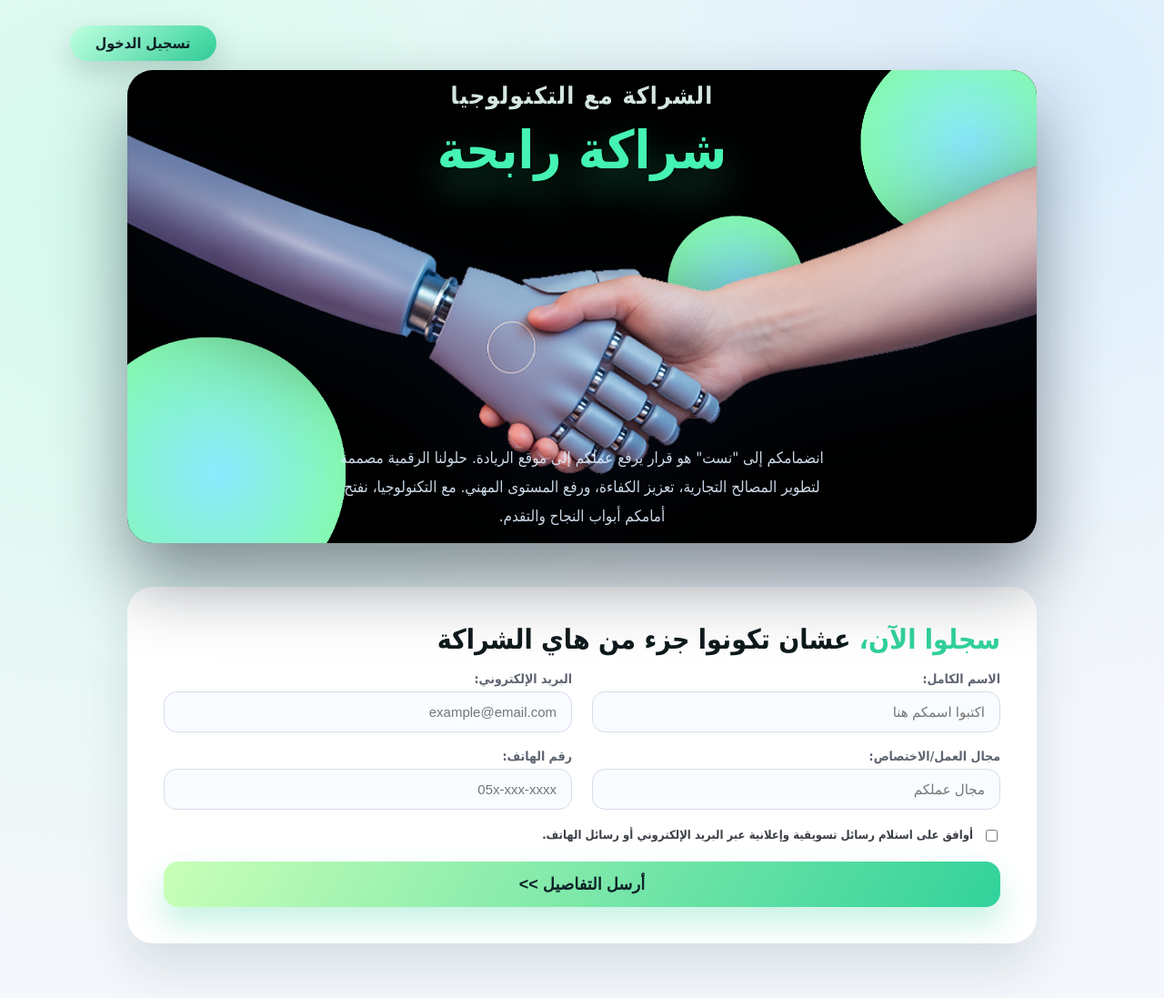
After one commit to nestsolutions98-cell/Nest, a Python web app: template templates/landing.html in a window 1280 px wide. The commit adds this page. Shown: the whole page at 91% size. Run offline with Jinja, Linux system fonts and the light colour scheme; the template is opened without the code that fills it, so the values that code supplies are empty.

Commit message:
added landing page

```diff
--- /dev/null
+++ b/templates/landing.html
@@ -0,0 +1,401 @@
+<!DOCTYPE html>
+<html lang="ar" dir="rtl">
+<head>
+  <meta charset="UTF-8">
+  <meta name="viewport" content="width=device-width, initial-scale=1.0">
+  <title>شراكة رابحة | نست</title>
+  <style>
+    :root {
+      --bg-light: #f4f7fb;
+      --accent: #32d29b;
+      --accent-dark: #00b7a1;
+      --text-dark: #0f1a1c;
+      --muted: #5f6472;
+      --card-radius: 28px;
+    }
+
+    * {
+      box-sizing: border-box;
+    }
+
+    body {
+      margin: 0;
+      font-family: "Tahoma", sans-serif;
+      background: radial-gradient(circle at 10% 20%, rgba(151, 255, 208, 0.35), transparent 55%),
+                  radial-gradient(circle at 90% 10%, rgba(142, 209, 255, 0.25), transparent 45%),
+                  var(--bg-light);
+      color: var(--text-dark);
+      min-height: 100vh;
+      display: flex;
+      flex-direction: column;
+    }
+
+    .top-bar {
+      display: flex;
+      justify-content: flex-end;
+      align-items: center;
+      padding: 28px 6vw 0;
+    }
+
+    .login-button {
+      display: inline-flex;
+      align-items: center;
+      justify-content: center;
+      padding: 10px 28px;
+      border-radius: 999px;
+      font-weight: 700;
+      color: #0f2328;
+      text-decoration: none;
+      background: linear-gradient(135deg, #c0ffe0, var(--accent));
+      box-shadow: 0 12px 30px rgba(9, 56, 38, 0.18);
+      transition: transform 0.25s ease, box-shadow 0.25s ease;
+    }
+
+    .login-button:hover {
+      transform: translateY(-2px);
+      box-shadow: 0 18px 36px rgba(9, 56, 38, 0.26);
+    }
+
+    main {
+      width: min(1000px, 92vw);
+      margin: 10px auto 60px;
+    }
+
+    .hero-card {
+      position: relative;
+      display: flex;
+      flex-direction: column;
+      align-items: center;
+      justify-content: center;
+      text-align: center;
+      gap: clamp(20px, 3vw, 32px);
+      background: #050a13 url("{{ url_for('static', filename='images/black.png') }}") center/cover no-repeat;
+      color: #f9ffff;
+      border-radius: var(--card-radius);
+      padding: clamp(56px, 8vw, 96px) clamp(36px, 8vw, 96px);
+      overflow: hidden;
+      min-height: clamp(420px, 58vw, 520px);
+      box-shadow: 0 42px 78px rgba(5, 15, 32, 0.45);
+      isolation: isolate;
+    }
+
+    .hero-card::before,
+    .hero-card::after {
+      content: "";
+      position: absolute;
+      border-radius: 50%;
+      pointer-events: none;
+      opacity: 0.85;
+      mix-blend-mode: screen;
+      background: url("{{ url_for('static', filename='images/GradientCercile.png') }}") center/contain no-repeat;
+    }
+
+
+    .hero-hand {
+      position: absolute;
+      top: 58%;
+      left: 50%;
+      transform: translate(-48%, -60%) scale(0.8);
+      width: clamp(940px, 120vw, 1380px);
+      max-width: none;
+      height: auto;
+      object-fit: contain;
+      z-index: 2;
+      pointer-events: none;
+      filter: drop-shadow(0 42px 68px rgba(6, 14, 28, 0.6));
+    }
+
+    .hero-orb {
+      position: absolute;
+      z-index: 1;
+      pointer-events: none;
+    }
+
+    .hero-orb--left {
+      left: clamp(-8%, -4vw, -60px);
+      bottom: clamp(-14%, -10vw, -120px);
+      width: clamp(180px, 25vw, 300px);
+    }
+
+    .hero-orb--right {
+      right: clamp(-6%, -2vw, 40px);
+      top: clamp(-6%, -3vw, 30px);
+      width: clamp(140px, 22vw, 220px);
+    }
+
+    .hero-orb--bottom {
+      right: clamp(12%, 20vw, 260px);
+      bottom: clamp(10%, 18vw, 210px);
+      width: clamp(100px, 15vw, 150px);
+    }
+
+    .hero-copy {
+      position: relative;
+      z-index: 3;
+      top: -120px;
+      max-width: clamp(360px, 60vw, 560px);
+    }
+
+    .hero-copy h2 {
+      margin: 0;
+      font-size: clamp(18px, 2.5vw, 26px);
+      letter-spacing: 0.05em;
+      color: rgba(236, 255, 250, 0.9);
+    }
+
+    .hero-copy h1 {
+      margin: 14px 0 18px;
+      font-size: clamp(38px, 6.4vw, 58px);
+      color: #45f3b2;
+      line-height: 1.08;
+      text-shadow: 0 18px 46px rgba(69, 243, 178, 0.45);
+    }
+
+    .hero-paragraph {
+      position: relative;
+      z-index: 3;
+      top: 120px;
+      max-width: clamp(360px, 60vw, 560px);
+      margin: 0;
+      font-size: clamp(15px, 2.3vw, 17px);
+      line-height: 1.9;
+      color: rgba(224, 240, 255, 0.9);
+    }
+
+    .signup-card {
+      margin-top: clamp(32px, 6vw, 48px);
+      background: #fff;
+      border-radius: var(--card-radius);
+      padding: clamp(24px, 5vw, 40px);
+      box-shadow: 0 26px 55px rgba(15, 50, 68, 0.12);
+    }
+
+    .signup-card h3 {
+      margin: 0 0 18px;
+      font-size: clamp(24px, 3vw, 30px);
+      color: var(--text-dark);
+    }
+
+    .signup-card h3 span {
+      color: var(--accent);
+    }
+
+    .signup-card form {
+      display: grid;
+      grid-template-columns: repeat(2, minmax(0, 1fr));
+      gap: 18px 22px;
+    }
+
+    .form-field {
+      display: flex;
+      flex-direction: column;
+      gap: 6px;
+    }
+
+    label {
+      font-size: 14px;
+      color: var(--muted);
+      font-weight: 600;
+    }
+
+    input[type="text"],
+    input[type="email"] {
+      width: 100%;
+      padding: 13px 16px;
+      border-radius: 14px;
+      border: 1px solid #d8dde6;
+      background: #f8fbff;
+      font-size: 15px;
+      transition: border-color 0.2s ease, box-shadow 0.2s ease;
+    }
+
+    input[type="text"]:focus,
+    input[type="email"]:focus {
+      outline: none;
+      border-color: rgba(50, 210, 155, 0.65);
+      box-shadow: 0 0 0 4px rgba(50, 210, 155, 0.15);
+    }
+
+    .agreement {
+      grid-column: span 2;
+      display: flex;
+      align-items: flex-start;
+      gap: 10px;
+      font-size: 13px;
+      color: #3d4048;
+      line-height: 1.6;
+    }
+
+    .agreement input {
+      margin-top: 4px;
+      accent-color: var(--accent);
+    }
+
+    .submit-button {
+      grid-column: span 2;
+      padding: 14px;
+      border: none;
+      border-radius: 16px;
+      font-size: 18px;
+      font-weight: 800;
+      color: #0f2328;
+      background: linear-gradient(120deg, #c9ffb8, var(--accent));
+      cursor: pointer;
+      transition: transform 0.2s ease, box-shadow 0.2s ease, filter 0.2s ease;
+      box-shadow: 0 18px 34px rgba(50, 210, 155, 0.28);
+    }
+
+    .submit-button:hover {
+      transform: translateY(-2px);
+      filter: brightness(1.03);
+    }
+
+    .alert {
+      margin: clamp(18px, 4vw, 28px) auto;
+      padding: clamp(12px, 2.4vw, 18px) clamp(16px, 3vw, 24px);
+      border-radius: 18px;
+      font-size: 15px;
+      font-weight: 600;
+      text-align: center;
+      max-width: clamp(320px, 70vw, 520px);
+      box-shadow: 0 18px 30px rgba(9, 40, 36, 0.18);
+    }
+
+    .alert-success {
+      background: rgba(50, 210, 155, 0.15);
+      color: #1c6b4a;
+      border: 1px solid rgba(50, 210, 155, 0.45);
+    }
+
+    .alert-error {
+      background: rgba(255, 94, 94, 0.12);
+      color: #7a1d1d;
+      border: 1px solid rgba(255, 94, 94, 0.28);
+    }
+
+
+    @media (max-width: 900px) {
+      .hero-card {
+        padding: clamp(40px, 10vw, 74px);
+        min-height: clamp(400px, 80vw, 520px);
+      }
+
+      .hero-hand {
+        top: 58%;
+        left: 50%;
+        transform: translate(-48%, -58%) scale(1);
+        width: clamp(760px, 140vw, 1100px);
+      }
+
+      .hero-orb--left {
+        left: -14%;
+        bottom: -18%;
+      }
+
+      .hero-orb--right {
+        right: -4%;
+        top: -6%;
+      }
+
+      .hero-orb--bottom {
+        right: 18%;
+        bottom: 14%;
+      }
+    }
+
+    @media (max-width: 720px) {
+      .hero-card {
+        padding: clamp(32px, 12vw, 56px);
+        min-height: 0;
+      }
+
+      .hero-hand {
+        position: static;
+        transform: none;
+        width: min(560px, 100%);
+        margin-top: 18px;
+      }
+
+      .hero-orb {
+        display: none;
+      }
+
+      .hero-copy {
+        max-width: 100%;
+      }
+
+      .hero-copy h1 {
+        font-size: clamp(32px, 10vw, 40px);
+      }
+
+      .signup-card form {
+        grid-template-columns: 1fr;
+      }
+
+      .agreement,
+      .submit-button {
+        grid-column: span 1;
+      }
+
+      .top-bar {
+        padding-inline: 24px;
+      }
+    }
+
+  </style>
+</head>
+<body>
+  <div class="top-bar">
+    <a class="login-button" href="{{ url_for('login', next=url_for('dashboard')) }}">تسجيل الدخول</a>
+  </div>
+  <main>
+    {% if success_message %}
+    <div class="alert alert-success">{{ success_message }}</div>
+    {% elif error_message %}
+    <div class="alert alert-error">{{ error_message }}</div>
+    {% endif %}
+    <section class="hero-card" aria-labelledby="hero-title">
+      <img src="{{ url_for('static', filename='images/Hand-Photo.png') }}" alt="مصافحة بين إنسان وذكاء اصطناعي" class="hero-hand">
+      <img src="{{ url_for('static', filename='images/GradientCercile.png') }}" alt="" aria-hidden="true" class="hero-orb hero-orb--left">
+      <img src="{{ url_for('static', filename='images/GradientCercile.png') }}" alt="" aria-hidden="true" class="hero-orb hero-orb--right">
+      <img src="{{ url_for('static', filename='images/GradientCercile.png') }}" alt="" aria-hidden="true" class="hero-orb hero-orb--bottom">
+      <div class="hero-copy">
+        <h2>الشراكة مع التكنولوجيا</h2>
+        <h1 id="hero-title">شراكة رابحة</h1>
+      </div>
+      <p class="hero-paragraph">
+          انضمامكم إلى "نست" هو قرار يرفع عملكم إلى موقع الريادة. حلولنا الرقمية مصممة لتطوير المصالح
+          التجارية، تعزيز الكفاءة، ورفع المستوى المهني. مع التكنولوجيا، نفتح أمامكم أبواب النجاح والتقدم.
+      </p>
+    </section>
+
+
+    <section class="signup-card">
+      <h3><span>سجلوا الآن،</span> عشان تكونوا جزء من هاي الشراكة</h3>
+      <form method="post" action="{{ url_for('landing_submit') }}">
+        <div class="form-field">
+          <label for="full-name">الاسم الكامل:</label>
+          <input id="full-name" name="full_name" type="text" placeholder="اكتبوا اسمكم هنا" value="{{ form_data.get('full_name', '') if form_data else '' }}" required>
+        </div>
+        <div class="form-field">
+          <label for="email">البريد الإلكتروني:</label>
+          <input id="email" name="email" type="email" placeholder="example@email.com" value="{{ form_data.get('email', '') if form_data else '' }}" required>
+        </div>
+        <div class="form-field">
+          <label for="industry">مجال العمل/الاختصاص:</label>
+          <input id="industry" name="industry" type="text" placeholder="مجال عملكم" value="{{ form_data.get('industry', '') if form_data else '' }}">
+        </div>
+        <div class="form-field">
+          <label for="phone">رقم الهاتف:</label>
+          <input id="phone" name="phone" type="text" placeholder="05x-xxx-xxxx" value="{{ form_data.get('phone', '') if form_data else '' }}">
+        </div>
+        <label class="agreement">
+          <input type="checkbox" name="marketing_opt_in" value="yes" {{ 'checked' if form_data and form_data.get('marketing_opt_in') else '' }}>
+          أوافق على استلام رسائل تسويقية وإعلانية عبر البريد الإلكتروني أو رسائل الهاتف.
+        </label>
+        <button type="submit" class="submit-button">أرسل التفاصيل &gt;&gt;</button>
+      </form>
+    </section>
+  </main>
+</body>
+</html>
--- a/templates/login.html
+++ b/templates/login.html
@@ -27,7 +27,7 @@
         <label class="block text-sm font-medium text-gray-700 mb-1">Password</label>
         <input type="password" name="password" class="w-full form-input border border-gray-300 rounded px-3 py-2 focus:outline-none focus:ring-2 focus:ring-blue-500" required>
       </div>
-      <input type="hidden" name="next" value="{{ next_url or url_for('home') }}">
+      <input type="hidden" name="next" value="{{ next_url or url_for('dashboard') }}">
       <button type="submit" class="w-full bg-blue-600 hover:bg-blue-700 text-white font-semibold rounded py-2">Login</button>
     </form>
 
```
Also changed, not shown: app.py (+94 -3 lines), static/images/GradientCercile.png (added), static/images/Hand-Photo.png (added), static/images/black.png (added).
